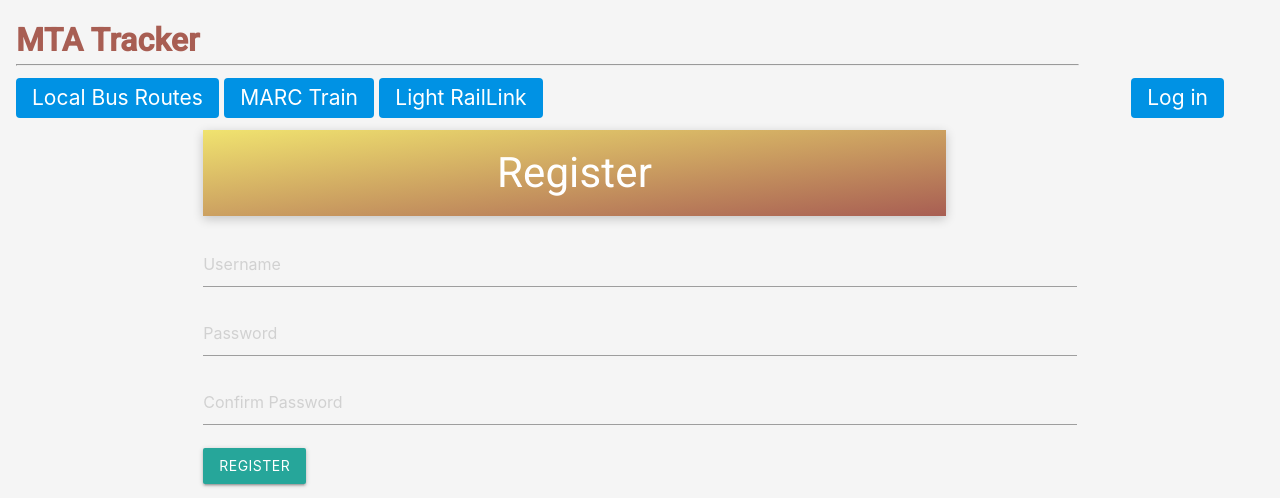
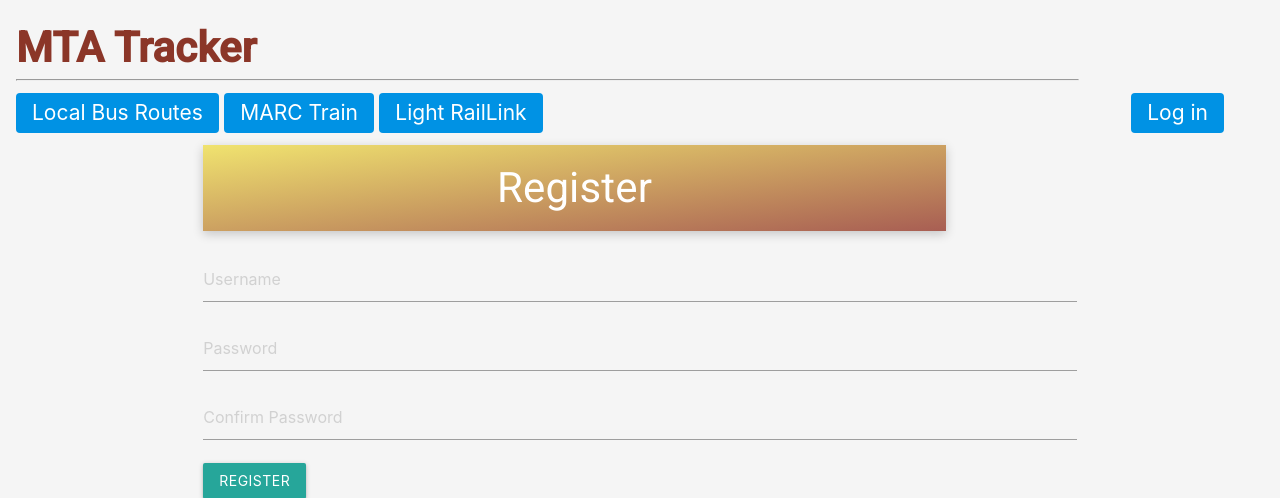
Before and after one commit to Team-6-CMSC447-SP-24/MTA_App, a Flask app: page /register in a window 1280 px wide. Shown: the top 498 px of the page. Run offline with Flask 3, Linux system fonts and the light colour scheme.

Commit message:
title adjustment.

```diff
--- a/static/stylesheet.css
+++ b/static/stylesheet.css
@@ -25,9 +25,9 @@ body {
 /* Material Design nav bar */
 .title {
   font-weight: bold;
-  font-size: 32px;
+  font-size: 2em;
   line-height: 1.5;
-  color:#A85E53;
+  color:#8b3628;
 
 }
 
```
